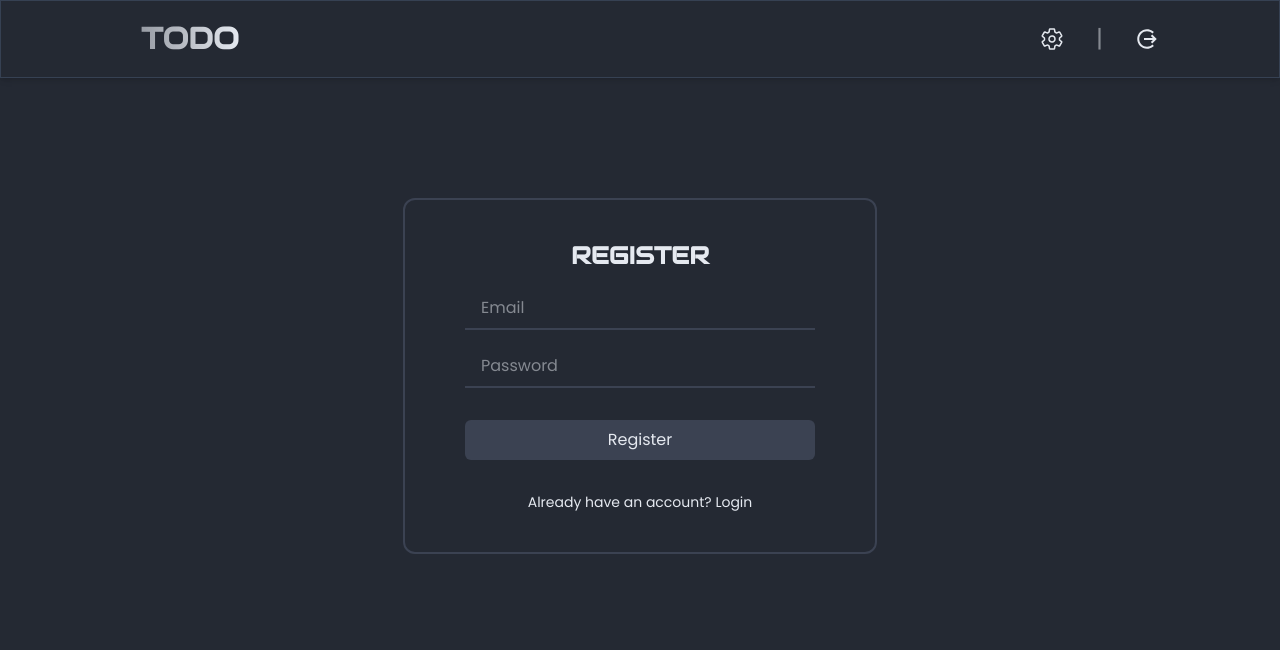
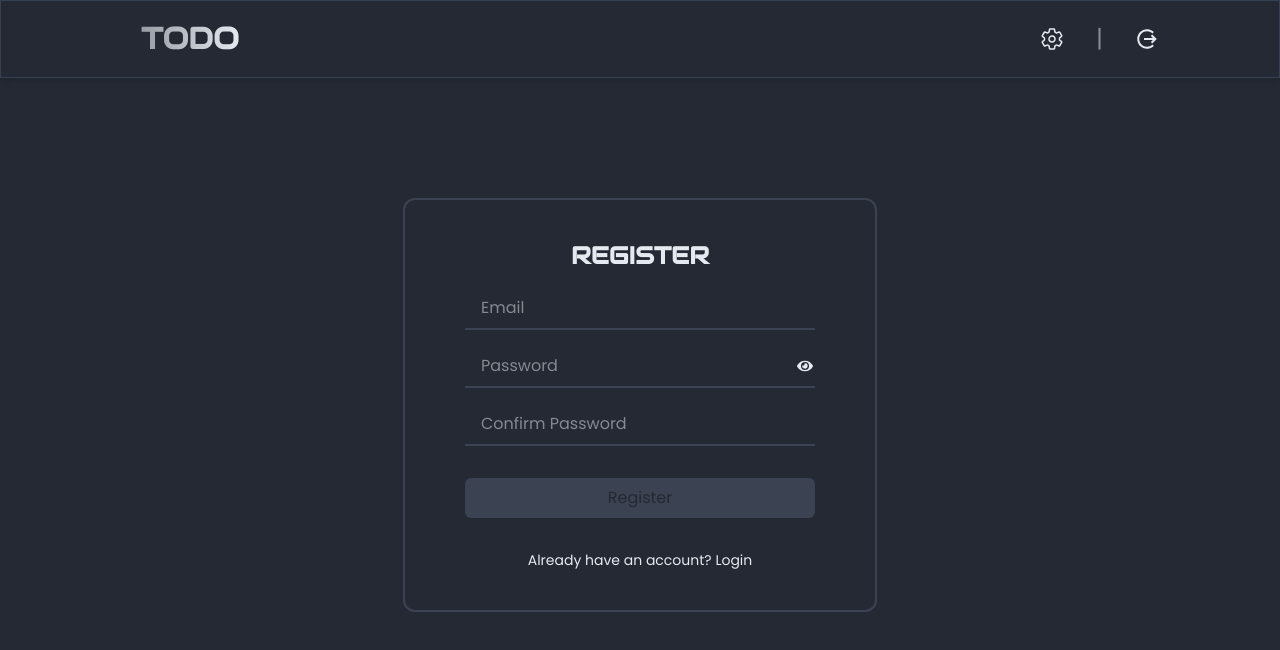
Before and after one commit to Hyperion147/todo-supabase, a React (Vite) app: page /auth in a window 1280 px wide. Both pictures are taken after a click on the button "Need an account? Register". Shown: the top 650 px of the page. Built offline with nearby package versions, Linux system fonts and the light colour scheme; no server answers.

Commit message:
fixed login and register

```diff
--- a/src/App.jsx
+++ b/src/App.jsx
@@ -1,5 +1,6 @@
 import { Routes, Route, Navigate, useNavigate } from "react-router-dom";
 import { useEffect, useState } from "react";
+import toast from "react-hot-toast";
 import Auth from "./pages/Auth";
 import Todos from "./pages/Todos";
 import AuthCallback from "./pages/AuthCallback";
@@ -37,10 +38,19 @@ function AppWrap() {
         };
     }, [navigate]);
 
+        const handleSignOut = async () => {
+        const { error } = await supabase.auth.signOut();
+        if (error) {
+            toast.error("Failed to log out!");
+        } else {
+            toast.success("Logged out successfully!");
+        }
+    };
+
     return (
         <>
             <div className="h-screen bg-background text-text overflow-hidden relative z-10 transition-colors duration-500">
-                <Navbar session={session} />
+                <Navbar handleSignOut={handleSignOut}  session={session} />
                 <Routes>
                     <Route
                         path="/todo"
--- a/src/components/Description.jsx
+++ b/src/components/Description.jsx
@@ -71,9 +71,7 @@ const Description = ({ todo, onSave }) => {
     return (
         <div className="ml-8 mt-12 mr-10">
             {!todo && isEditing ? (
-                <div className="text-text">
-                    No Todo Selected
-                </div>
+                <div className="text-text">No Todo Selected</div>
             ) : (
                 <>
                     <div className="flex w-full justify-end">
--- a/src/components/Navbar.jsx
+++ b/src/components/Navbar.jsx
@@ -12,57 +12,15 @@ import { useTheme } from "./ui/ThemeProvider";
 
 gsap.registerPlugin(useGSAP);
 
-const Navbar = ({ session }) => {
+const Navbar = ({ session, handleSignOut }) => {
     const navbarRef = useRef(null);
-
-    // useGSAP(
-    //     () => {
-    //         const mm = gsap.matchMedia();
-    //         const commonAnimation = {
-    //             opacity: 1,
-    //             duration: 2,
-    //             ease: "power3.out",
-    //         };
-    //         mm.add("(min-width: 768px)", () => {
-    //             gsap.set(navbarRef.current, {
-    //                 height: "75px",
-    //                 borderRadius: "12px",
-    //                 width: "75%",
-    //                 margin: "10px auto",
-    //                 opacity: 0,
-    //             });
-
-    //             gsap.to(navbarRef.current, {
-    //                 width: "45%",
-    //                 borderRadius: "9999px",
-    //                 ...commonAnimation,
-    //             });
-    //         });
-    //         mm.add("(max-width: 767px)", () => {
-    //             gsap.set(navbarRef.current, {
-    //                 height: "65px",
-    //                 width: "100%",
-    //                 margin: "8px auto",
-    //                 opacity: 0,
-    //             });
-
-    //             gsap.to(navbarRef.current, {
-    //                 width: "100%",
-    //                 ...commonAnimation,
-    //             });
-    //         });
-
-    //         return () => mm.revert();
-    //     },
-    //     { scope: navbarRef }
-    // );
 
     const handleInOut = async () => {
         if (session) {
             toast(
                 (t) => (
-                    <div className="">
-                        <p className="mb-2 text-lg text-text">Are you sure you want to log out?</p>
+                    <div className="flex flex-col">
+                        <p className="mb-2 w-full text-lg text-text">Are you sure you want to log out?</p>
                         <div className="flex space-x-2 w-full justify-center">
                             <button
                                 onClick={() => {
@@ -97,15 +55,6 @@ const Navbar = ({ session }) => {
         }
     };
 
-    const handleSignOut = async () => {
-        const { error } = await supabase.auth.signOut();
-        if (error) {
-            toast.error("Failed to log out!");
-        } else {
-            toast.success("Logged out successfully!");
-        }
-    };
-
     return (
         <nav
             ref={navbarRef}
--- a/src/components/Settings.jsx
+++ b/src/components/Settings.jsx
@@ -1,11 +1,16 @@
-import Themes from "./ui/Themes"
+import toast from "react-hot-toast";
+import { Toaster } from "react-hot-toast";
+import Themes from "./ui/Themes";
 
 const Settings = () => {
-  return (
-    <div className="">
-        <Themes />
-    </div>
-  )
-}
+    return (
+        <div className="">
+            <Toaster
+                position="bottom-right"
+            />
+            <Themes />
+        </div>
+    );
+};
 
-export default Settings
+export default Settings;
--- a/src/components/ui/DescriptionSkeleton.jsx
+++ b/src/components/ui/DescriptionSkeleton.jsx
@@ -1,14 +1,13 @@
 const DescriptionSkeleton = () => {
     return (
         <>
-            <div className="my-10">
+            <div className="my-10 px-4">
                 <p className="mt-2 block text-2xl font-medium text-text decoration-dashed underline pb-2">
                     Select todo to edit!!!
                 </p>
                 <div className="h-8 w-full bg-gray-200 rounded"></div>
             </div>
-            <div className="">
-
+            <div className="px-4 mt-10">
                 <div className="flex flex-col space-y-6">
                     <div>
                         <label className="text-2xl font-medium text-gray-400">
--- a/src/pages/Auth.jsx
+++ b/src/pages/Auth.jsx
@@ -1,6 +1,8 @@
 import { useState } from "react";
 import toast from "react-hot-toast";
 import { Toaster } from "react-hot-toast";
+import { FaEye } from "react-icons/fa";
+import { FaEyeSlash } from "react-icons/fa";
 // import { useNavigate } from "react-router-dom";
 import supabase from "../lib/supabase";
 
@@ -8,7 +10,9 @@ const Auth = () => {
     const [isRegister, setIsRegister] = useState(false);
     const [email, setEmail] = useState("");
     const [password, setPassword] = useState("");
+    const [confirmPassword, setConfirmPassword] = useState("")
     const [isLoading, setIsLoading] = useState(false);
+    const [reveal, setReveal] = useState(false);
 
     // const navigate = useNavigate()
 
@@ -20,10 +24,16 @@ const Auth = () => {
     const handleSubmit = async (e) => {
         e.preventDefault();
         setIsLoading(true);
-        if (!email || !password) {
-            toast.error("Please fill all fields");
-            setIsLoading(false);
-            return;
+
+        if(!password || !email) {
+            toast.error("Please fill all fields")
+            setIsLoading(false)
+            return
+        }
+        if(isRegister && password != confirmPassword){
+            toast.error("Passwords do not match!")
+            setIsLoading(false)
+            return
         }
 
         try {
@@ -79,7 +89,7 @@ const Auth = () => {
     // };
 
     return (
-        <div className="text-text  flex flex-col items-center mt-30">
+        <div className="text-text flex flex-col items-center mt-30 transition-normal">
             <div className="border-2 border-border text-center px-15 py-10 rounded-xl">
                 <Toaster duration="4000" position="bottom-right" />
                 <h2 className="text-text  font-bold text-2xl mb-4 tech">
@@ -97,19 +107,41 @@ const Auth = () => {
                         className="border-border border-b-2 px-4 py-2 text-text focus:outline-none mb-4"
                         required
                     />
+                    <div className="border-border border-b-2 py-2 px-4 text-text mb-4 flex justify-between">
                         <input
-                        type="password"
+                            type={reveal ? "text" : "password"}
                             placeholder="Password"
                             value={password}
                             onChange={(e) => setPassword(e.target.value)}
-                        className="border-border border-b-2 px-4 py-2 text-text focus:outline-none mb-4"
+                            className="border-none focus:outline-none"
                             required
                             minLength={6}
                         />
                         <button
                             type="submit"
+                            onClick={(e) => {
+                                e.preventDefault();
+                                setReveal(!reveal);
+                            }}
+                        >
+                            {!reveal ? <FaEye /> : <FaEyeSlash />}
+                        </button>
+                    </div>
+                    <div className={`border-border border-b-2 py-2 px-4 text-text mb-4 flex justify-between ${!isRegister ? "hidden" : "flex"}`}>
+                        <input
+                            type={reveal ? "text" : "password"}
+                            placeholder="Confirm Password"
+                            value={confirmPassword}
+                            onChange={(e) => setConfirmPassword(e.target.value)}
+                            className="border-none focus:outline-none"
+                            required
+                            minLength={6}
+                        />
+                    </div>
+                    <button
+                        type="submit"
                         disabled={isLoading}
-                        className="mt-4 bg-border hover:bg-border/80 text-text px-4 py-2 rounded-md disabled:opacity-50 mb-4 cursor-pointer"
+                        className="mt-4 bg-border hover:bg-border/80 text-background px-4 py-2 rounded-md disabled:opacity-50 mb-4 cursor-pointer"
                     >
                         {isLoading
                             ? "Processing..."
```
Also changed, not shown: src/pages/Todos.jsx (+2 -53 lines). Lines whose indentation alone changed are shown as unchanged.
